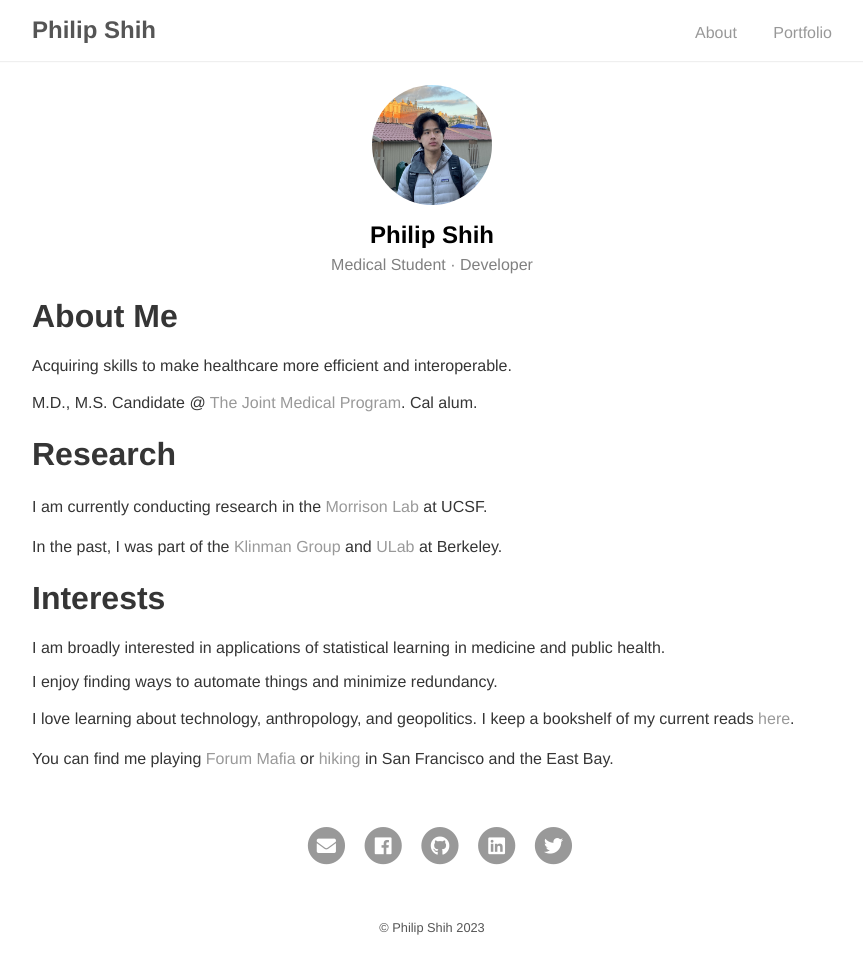
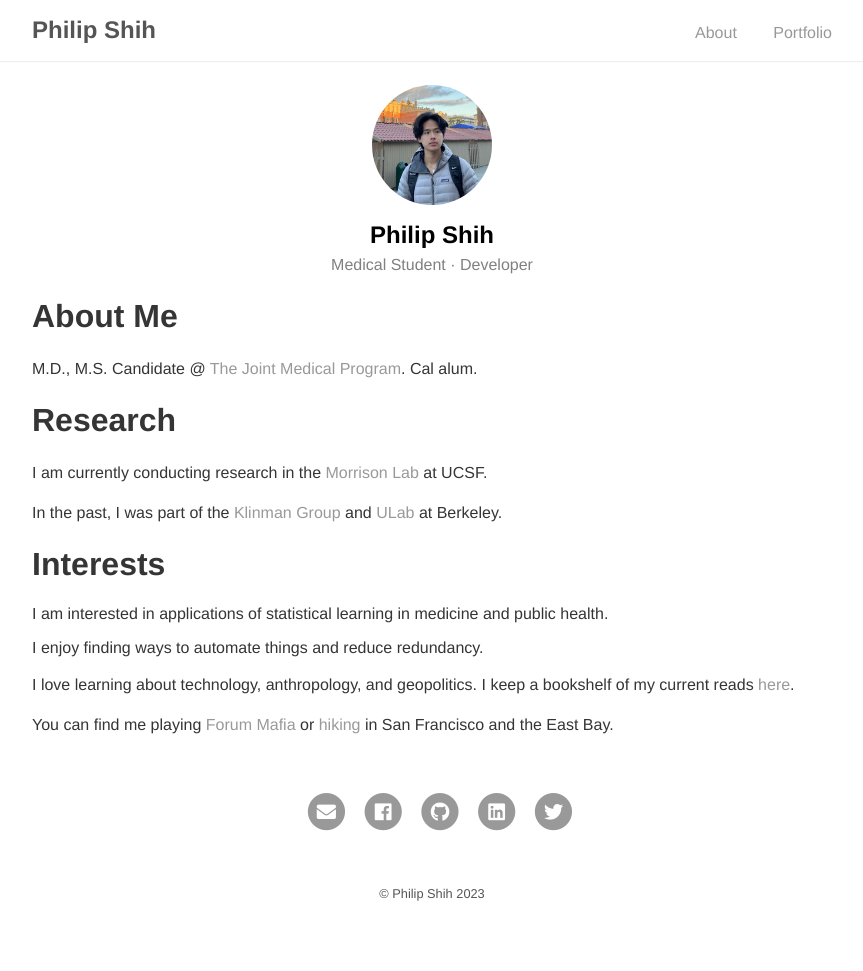
Before and after one commit to philipshih/philipshih.github.io, a Jekyll site: the page built from index.md, in a window 1280 px wide. Shown: the whole page, without its empty margins (208-1071 px from the left). Built offline with Jekyll 4.4.1, drawn with Linux system fonts in a browser that asks for light colours; our own code applies the rules of GitHub Pages for plain Markdown files; after the commit the page ends 937 px from its top, so only the background shows below that.

Commit message:
update index.md

```diff
--- a/index.md
+++ b/index.md
@@ -3,8 +3,6 @@ layout: about
 ---
 
 # About Me
-Acquiring skills to make healthcare more efficient and interoperable.
-
 M.D., M.S. Candidate @ [The Joint Medical Program](https://publichealth.berkeley.edu/academics/joint-medical-program/). Cal alum.
 <br/>
 
@@ -15,9 +13,9 @@ In the past, I was part of the [Klinman Group](http://www.cchem.berkeley.edu/juk
 <br/>
 
 # Interests
-I am broadly interested in applications of statistical learning in medicine and public health.
+I am interested in applications of statistical learning in medicine and public health.
 
-I enjoy finding ways to automate things and minimize redundancy.
+I enjoy finding ways to automate things and reduce redundancy.
 
 I love learning about technology, anthropology, and geopolitics. I keep a bookshelf of my current reads [here](https://www.goodreads.com/user/show/108682054-philip-shih).
 
```
